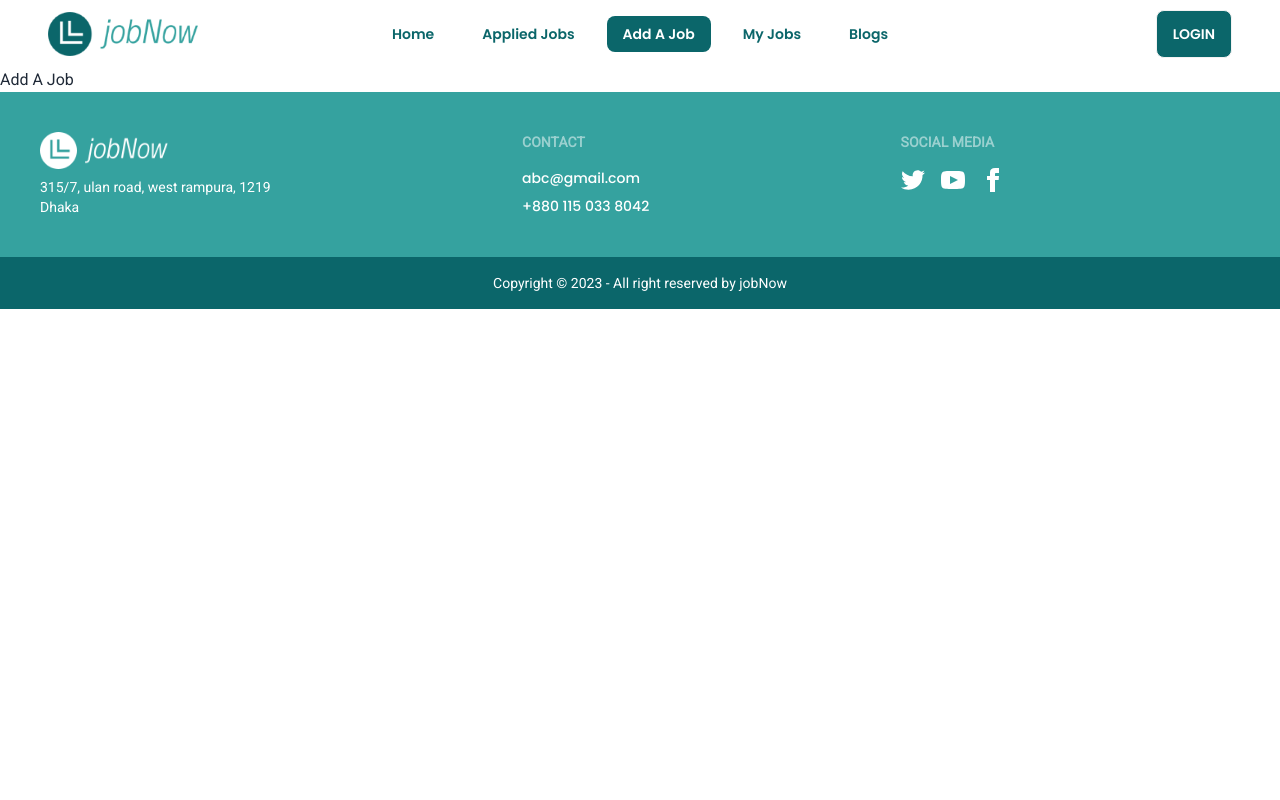
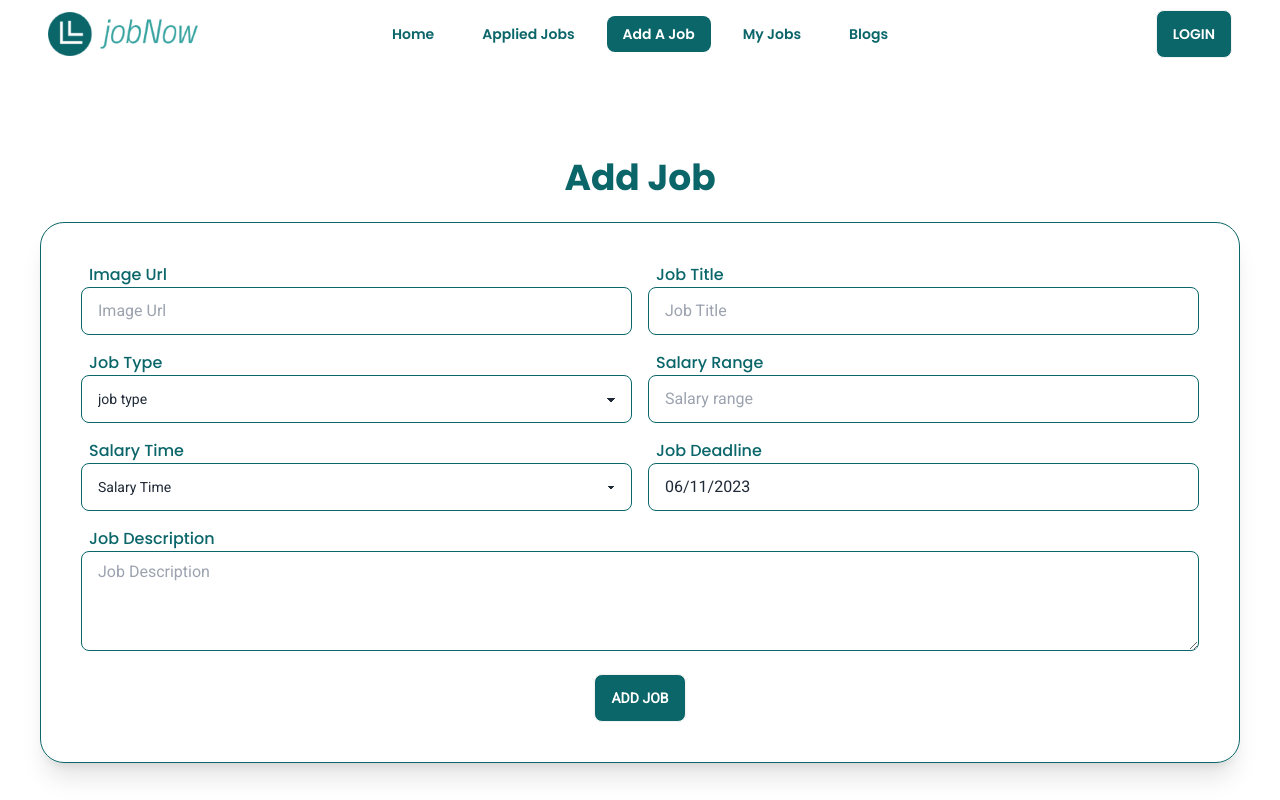
Before and after one commit to Saadsamit/jobNow-client, a React (Vite) app: page /add-job in a window 1280 px wide. Shown: the top 800 px of the page. Built offline with nearby package versions, Linux system fonts and the light colour scheme.

Commit message:
add job page design complete

```diff
--- a/package.json
+++ b/package.json
@@ -15,6 +15,7 @@
     "match-sorter": "^6.3.1",
     "prop-types": "^15.8.1",
     "react": "^18.2.0",
+    "react-datepicker": "^4.21.0",
     "react-dom": "^18.2.0",
     "react-icons": "^4.11.0",
     "react-router-dom": "^6.18.0",
--- a/src/Router/Router.jsx
+++ b/src/Router/Router.jsx
@@ -35,8 +35,6 @@ const Router = createBrowserRouter([
         path: "blogs",
         element: <Blogs />,
       },
-    ],
-  },
       {
         path: '/login',
         element: <Login/>
@@ -45,6 +43,8 @@ const Router = createBrowserRouter([
         path: 'Registration',
         element: <Registration/>
       }
+    ],
+  }
 ]);
 
 export default Router;
--- a/src/pages/AddJob.jsx
+++ b/src/pages/AddJob.jsx
@@ -1,10 +1,103 @@
-
+import { useState } from "react";
+import DatePicker from "react-datepicker";
+import "react-datepicker/dist/react-datepicker.css";
 const AddJob = () => {
-    return (
-        <div>
-            Add A Job
-        </div>
-    );
+  const [deadline, setDeadline] = useState(new Date());
+  const handleSumiit = (e) => {
+    e.preventDefault();
+    const form = e.target;
+    const imgUrl = form.imgUrl.value;
+    const title = form.title.value;
+    const userName = "md samit";
+    const category = form.category.value;
+    const salary =
+      form.salary.value + " " + "per" + " " + form.salaryTime.value;
+    const description = form.description.value;
+    const date = Date.now();
+    const postDate = new Intl.DateTimeFormat("es").format(date);
+    const jobDeadline = new Intl.DateTimeFormat("es").format(deadline);
+    const apply = 0;
+    const email = "abc@gmail.com";
+    const addJobData = {
+      imgUrl,
+      title,
+      userName,
+      category,
+      salary,
+      description,
+      jobDeadline,
+      postDate,
+      apply,
+      email,
+    };
+    console.log(addJobData);
+  };
+  return (
+   <div className="min-h-screen max-w-[1200px] mx-auto flex flex-col justify-center pb-10">
+    <h3 className="text-[#0B666A] text-center capitalize py-6 font-bold text-4xl">add job</h3>
+     <form className="p-10 shadow-xl border border-[#0B666A] rounded-3xl w-full grid sm:grid-cols-2 grid-cols-1 gap-4 justify-center" onSubmit={handleSumiit}>
+     <div>
+     <h4 className="capitalize ps-2 text-[#0B666A]">Image Url</h4>
+      <input type="text" name="imgUrl" placeholder="Image Url" required  className="input input-bordered border-[#0B666A] focus:outline-[#0B666A] w-full"/>
+     </div>
+      <div>
+      <h4 className="capitalize ps-2 text-[#0B666A]">job Title</h4>
+      <input type="text" name="title" placeholder="Job Title" required  className="input input-bordered border-[#0B666A] focus:outline-[#0B666A] w-full"/>
+      </div>
+      <div className="form-control w-full">
+      <h4 className="capitalize ps-2 text-[#0B666A]">job type</h4>
+        <select className="select select-bordered border-[#0B666A] focus:outline-[#0B666A]" name="category" required>
+          <option disabled selected>
+            job type
+          </option>
+          <option value="On Site">On Site</option>
+          <option value="Remote">Remote</option>
+          <option value="Hybrid">Hybrid</option>
+          <option value="Part Time">Part Time</option>
+        </select>
+      </div>
+      <div>
+      <h4 className="capitalize ps-2 text-[#0B666A]">Salary range</h4>
+      <input type="number" name="salary" placeholder="Salary range" required className="input input-bordered border-[#0B666A] focus:outline-[#0B666A] w-full" />
+      </div>
+      <div className="form-control w-full">
+      <h4 className="capitalize ps-2 text-[#0B666A]">Salary Time</h4>
+        <select className="select select-bordered border-[#0B666A] focus:outline-[#0B666A]" name="salaryTime" required>
+          <option disabled selected>
+            Salary Time
+          </option>
+          <option value="hour">hour</option>
+          <option value="year">year</option>
+        </select>
+      </div>
+      <div className="flex flex-col">
+        <h4 className="capitalize ps-2 text-[#0B666A]">job deadline</h4>
+      <DatePicker
+        dateFormat="dd/MM/yyyy"
+        className="input input-bordered border-[#0B666A] focus:outline-[#0B666A] w-full"
+        selected={deadline}
+        onChange={(date) => setDeadline(date)}
+      />
+      </div>
+     <div className="sm:col-span-2">
+     <h4 className="capitalize ps-2 text-[#0B666A]">Job Description</h4>
+      <textarea name="description" placeholder="Job Description" className="input min-h-[100px] input-bordered placeholder:pt-2 border-[#0B666A] focus:outline-[#0B666A] w-full"></textarea>
+     </div>
+      <div className="flex justify-center sm:col-span-2">
+      <input type="submit" value="add job" className="btn font-semibold bg-[#0B666A] text-white hover:bg-[#35A29F]" />
+      </div>
+    </form>
+   </div>
+  );
 };
 
 export default AddJob;
+// const asd = (e) => {
+//     const date = new Date(e.target.value);
+//     const now = Date.now();
+//     const mydate = new Intl.DateTimeFormat("es").format(date);
+//     const myNowDate = new Intl.DateTimeFormat("es").format(now)
+//     console.log("mydate=",mydate);
+//     console.log("myNowDate=",myNowDate);
+
+//   };
--- a/tailwind.config.js
+++ b/tailwind.config.js
@@ -1,5 +1,6 @@
 /** @type {import('tailwindcss').Config} */
 export default {
+  darkMode: 'class',
   content: [
     "./index.html",
     "./src/**/*.{js,ts,jsx,tsx}",
```
Also changed, not shown: 1 other file (tests, documents, lock files or other folders). Lines whose indentation alone changed are shown as unchanged.
